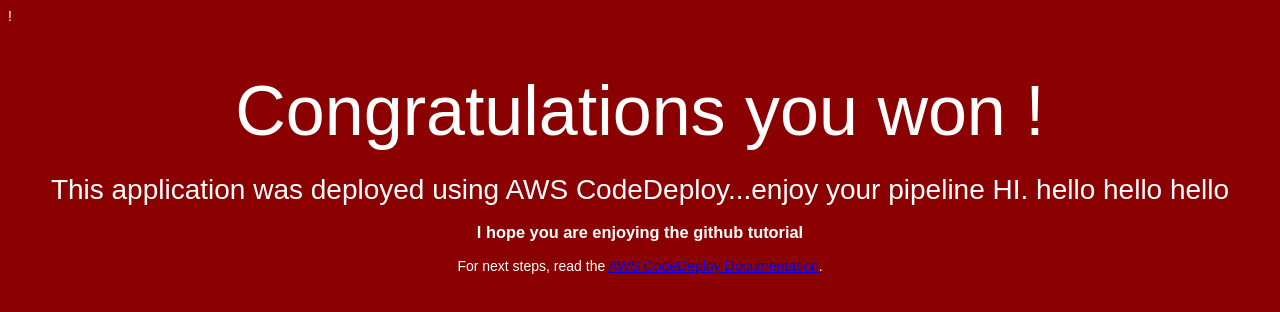
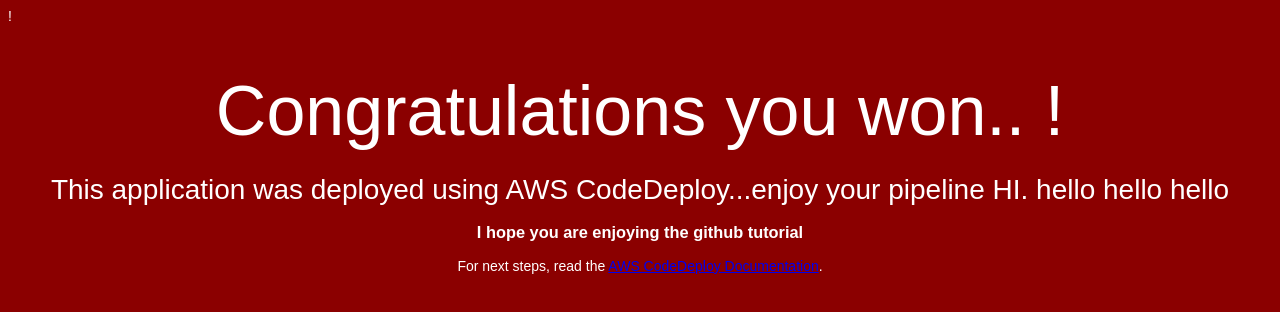
Before and after one commit to madhukamath29/test-pipeline, a plain HTML site: page index.html in a window 1280 px wide. Drawn offline with Linux system fonts and the light colour scheme.

Commit message:
Update index.html

```diff
--- a/index.html
+++ b/index.html
@@ -26,7 +26,7 @@
 </head>
 <body>
   <div align="center">
-    <h1>Congratulations you won !</h1>
+    <h1>Congratulations you won.. !</h1>
     <h2>This application was deployed using AWS CodeDeploy...enjoy your pipeline HI. hello hello hello</h2>
     <h3> I hope you are enjoying the github tutorial</h3>
     <p>For next steps, read the <a href="http://aws.amazon.com/documentation/codedeploy">AWS CodeDeploy Documentation</a>.</p>
```
